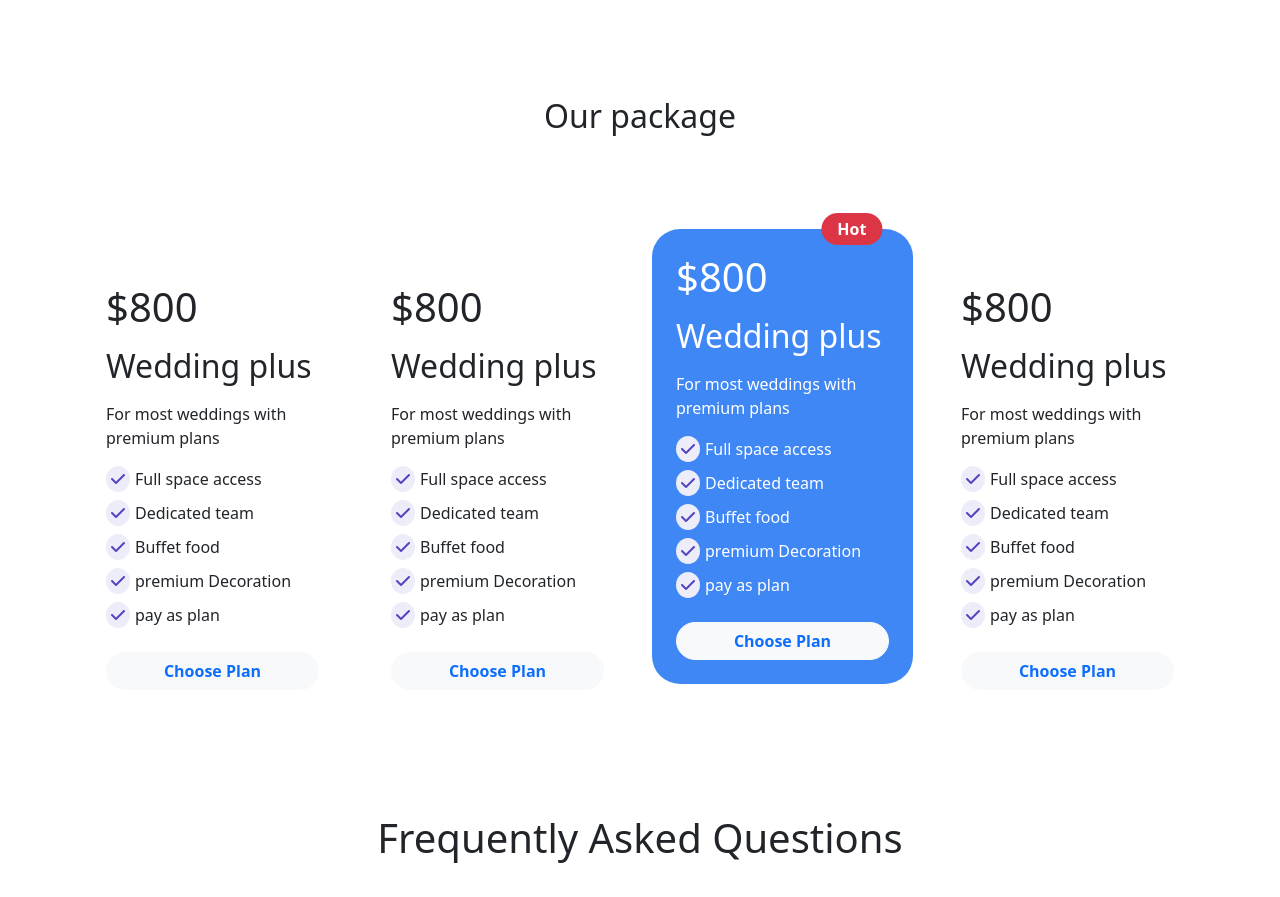
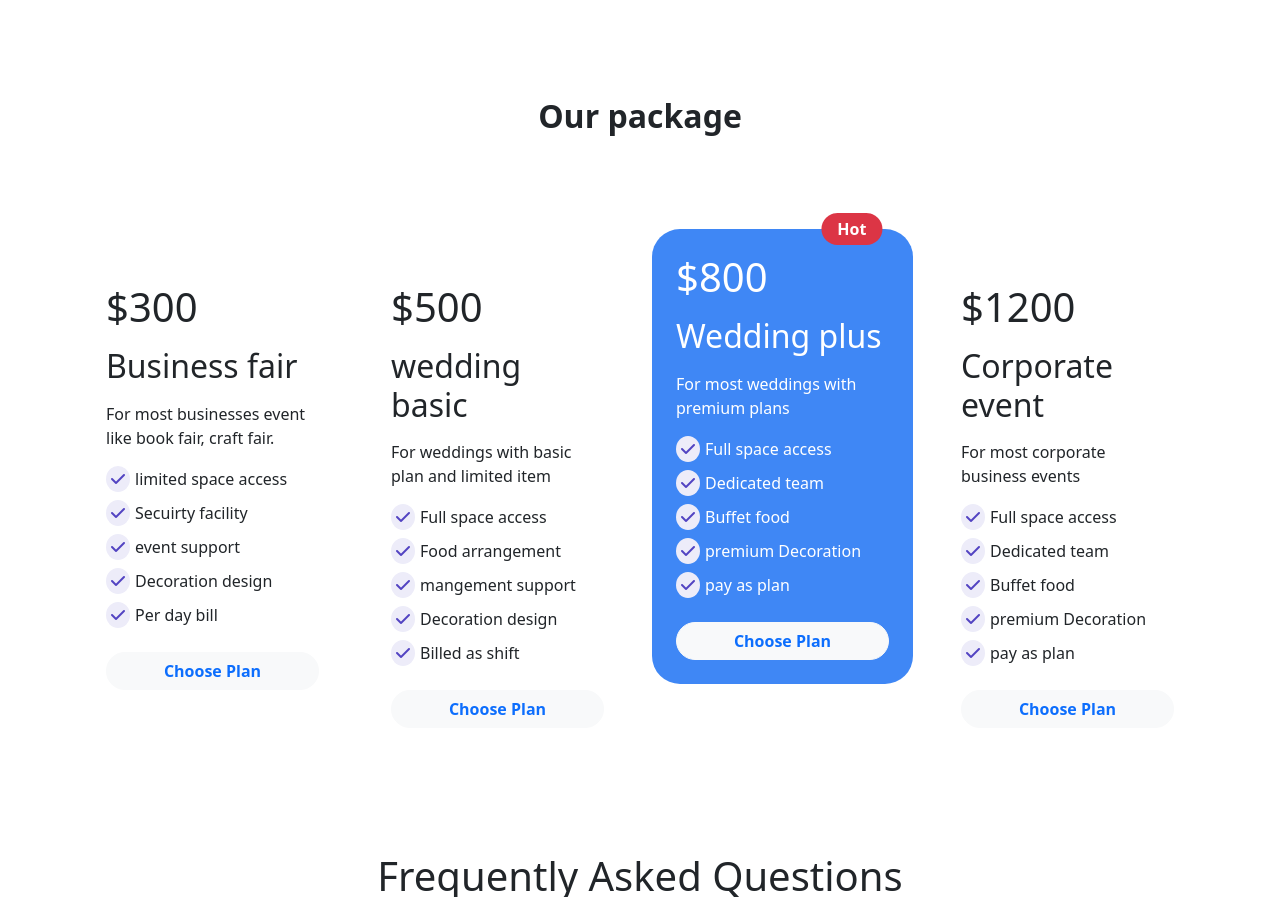
Before and after one commit to kakon4366/convention-center-website, a plain HTML site: page index.html in a window 1280 px wide. Shown: the part 1057-1954 px from the top of the page. Drawn offline with nearby package versions, Linux system fonts and the light colour scheme.

Commit message:
Package update

```diff
--- a/index.html
+++ b/index.html
@@ -109,39 +109,39 @@
         <!-- start package -->
         <section class="sec-margin">
           <div class="container">
-            <h2 class="text-center my-5">Our package</h2>
+            <h2 class="text-center my-5 fw-bold">Our package</h2>
             <div class="row g-4 sec-margin">
               <div class="col-lg-3 col-md-6 col-12">
                 <div class="p-4 package-rounded">
-                  <h1>$800</h1>
-                  <h2 class="my-3">Wedding plus</h2>
-                  <p>For most weddings with premium plans</p>
+                  <h1>$300</h1>
+                  <h2 class="my-3">Business fair</h2>
+                  <p>For most businesses event like book fair, craft fair.</p>
                   <div class="d-flex flex-column gap-2">
-                    <span><i class="fas fa-check package-check"></i>Full space access</span>
-                    <span><i class="fas fa-check package-check"></i>Dedicated team</span>
-                    <span><i class="fas fa-check package-check"></i>Buffet food</span>
-                    <span><i class="fas fa-check package-check"></i>premium Decoration</span>
-                    <span><i class="fas fa-check package-check"></i>pay as plan</span>
+                    <span><i class="fas fa-check package-check"></i>limited space access</span>
+                    <span><i class="fas fa-check package-check"></i>Secuirty facility</span>
+                    <span><i class="fas fa-check package-check"></i>event support</span>
+                    <span><i class="fas fa-check package-check"></i>Decoration design</span>
+                    <span><i class="fas fa-check package-check"></i>Per day bill</span>
                   </div>
                   <button class="mt-4 w-100 rounded-pill btn btn-light text-primary fw-bold">Choose Plan</button>
                 </div>
               </div>
               <div class="col-lg-3 col-md-6 col-12">
                 <div class="p-4 package-rounded">
-                  <h1>$800</h1>
-                  <h2 class="my-3">Wedding plus</h2>
-                  <p>For most weddings with premium plans</p>
+                  <h1>$500</h1>
+                  <h2 class="my-3">wedding basic</h2>
+                  <p>For weddings with basic plan and limited item</p>
                   <div class="d-flex flex-column gap-2">
                     <span><i class="fas fa-check package-check"></i>Full space access</span>
-                    <span><i class="fas fa-check package-check"></i>Dedicated team</span>
-                    <span><i class="fas fa-check package-check"></i>Buffet food</span>
-                    <span><i class="fas fa-check package-check"></i>premium Decoration</span>
-                    <span><i class="fas fa-check package-check"></i>pay as plan</span>
+                    <span><i class="fas fa-check package-check"></i>Food arrangement</span>
+                    <span><i class="fas fa-check package-check"></i>mangement support</span>
+                    <span><i class="fas fa-check package-check"></i>Decoration design</span>
+                    <span><i class="fas fa-check package-check"></i>Billed as shift</span>
                   </div>
                   <button class="mt-4 w-100 rounded-pill btn btn-light text-primary fw-bold">Choose Plan</button>
                 </div>
               </div>
-              <!-- start highlight package  -->
+              <!-- start highlight package -->
               <div class="col-lg-3 col-md-6 col-12 position-relative top-up">
                 <div class="p-4 package-rounded package-bg text-white position-relative">
                   <span class="rounded-pill bg-danger py-1 px-3 fw-bold position-absolute top-0 end-0 translate-middle ">Hot</span>
@@ -161,9 +161,9 @@
               <!-- start highlight package  -->
               <div class="col-lg-3 col-md-6 col-12">
                 <div class="p-4 package-rounded">
-                  <h1>$800</h1>
-                  <h2 class="my-3">Wedding plus</h2>
-                  <p>For most weddings with premium plans</p>
+                  <h1>$1200</h1>
+                  <h2 class="my-3">Corporate event</h2>
+                  <p>For most corporate business events</p>
                   <div class="d-flex flex-column gap-2">
                     <span><i class="fas fa-check package-check"></i>Full space access</span>
                     <span><i class="fas fa-check package-check"></i>Dedicated team</span>
```
